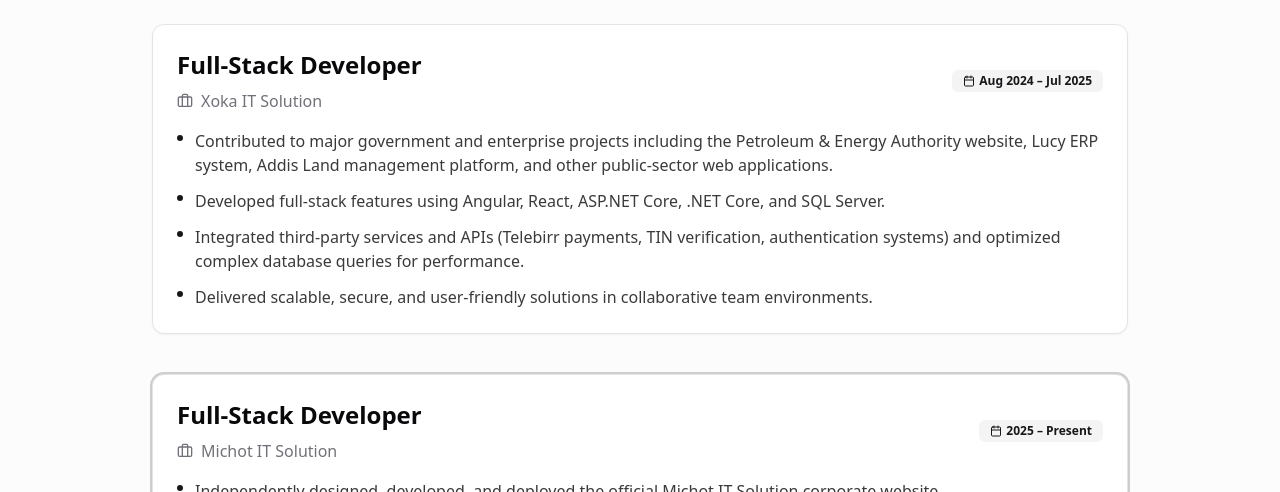
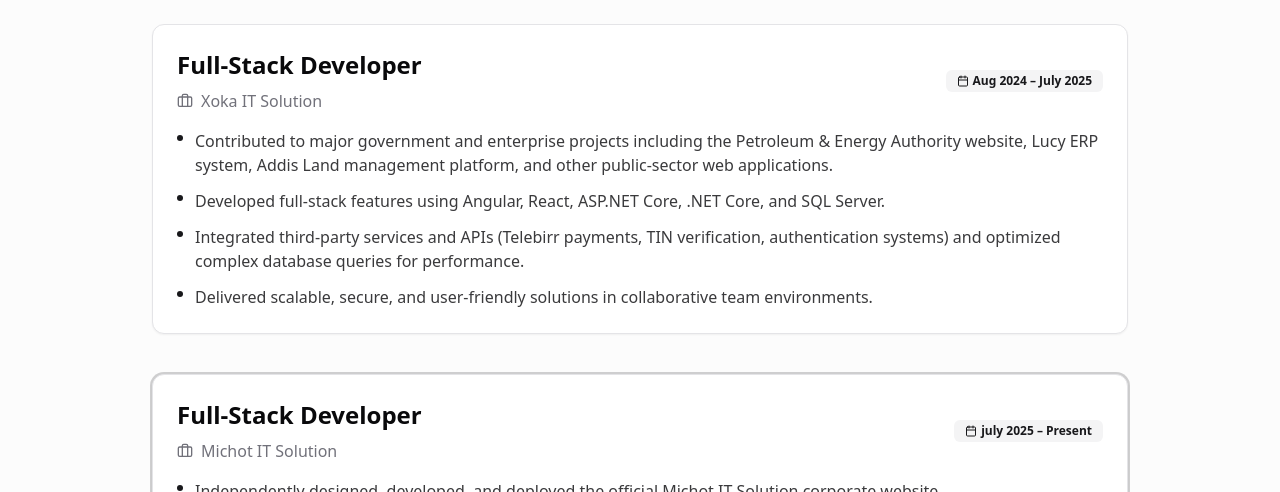
Before and after one commit to Haile444/My-latest-portfolio, a React (Vite) app: page /experience in a window 1280 px wide. Shown: the part 308-800 px from the top of the page. Built offline with nearby package versions, Linux system fonts and the light colour scheme.

Commit message:
Update Experience.jsx

```diff
--- a/src/pages/Experience.jsx
+++ b/src/pages/Experience.jsx
@@ -8,7 +8,7 @@
   {
     title: "Full-Stack Developer",
     company: "Xoka IT Solution",
-    period: "Aug 2024 – Jul 2025",
+    period: "Aug 2024 – July 2025",
     description: [
       "Contributed to major government and enterprise projects including the Petroleum & Energy Authority website, Lucy ERP system, Addis Land management platform, and other public-sector web applications.",
       "Developed full-stack features using Angular, React, ASP.NET Core, .NET Core, and SQL Server.",
@@ -19,7 +19,7 @@
   {
     title: "Full-Stack Developer",
     company: "Michot IT Solution",
-    period: "2025 – Present",
+    period: "july 2025 – Present",
     highlight: true,
     description: [
       "Independently designed, developed, and deployed the official Michot IT Solution corporate website (michotitsolution.com) using React, Tailwind CSS, and Framer Motion.",
```
